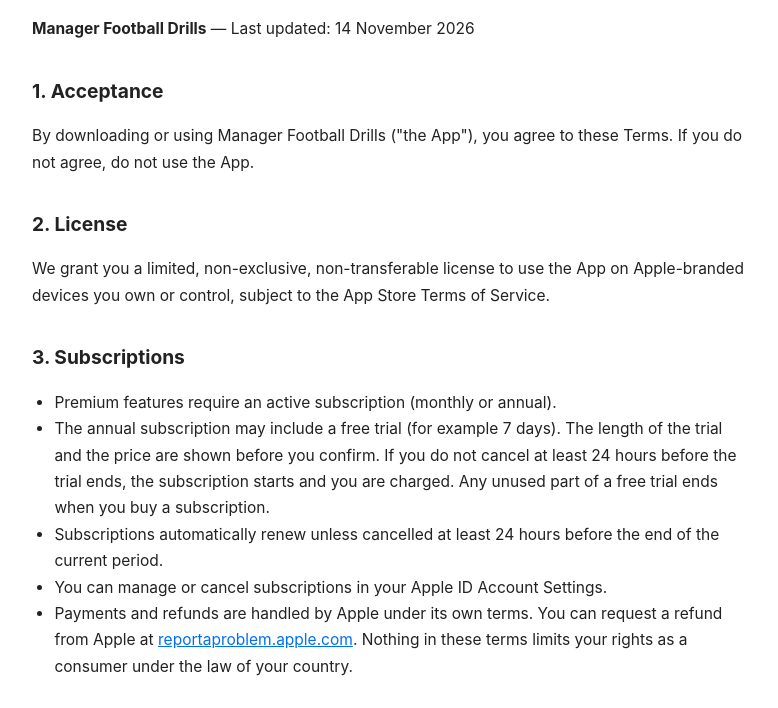
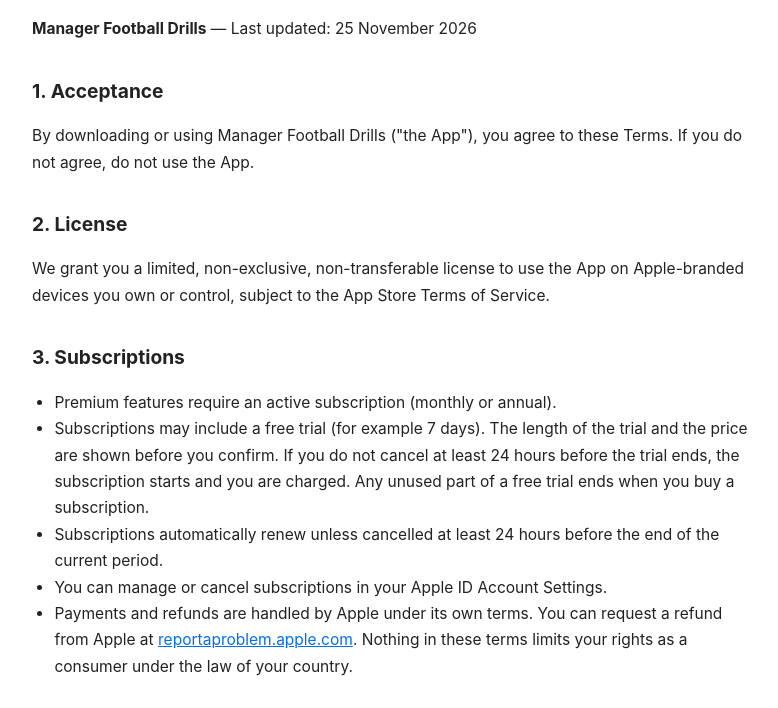
Before and after one commit to Axecb6/axecb6.github.io, a plain HTML site: page manager-foot-drills/terms/index.html in a window 1280 px wide. Shown: the part 92-800 px from the top of the page, without its empty margins (248-1026 px from the left). Drawn offline with Linux system fonts and the light colour scheme.

Commit message:
Manager Foot Drills: termos — teste grátis em ambas as subscrições
Co-Authored-By: Claude Opus 5.5 <noreply@anthropic.com>

```diff
--- a/manager-foot-drills/terms/index.html
+++ b/manager-foot-drills/terms/index.html
@@ -13,7 +13,7 @@
 </head>
 <body>
 <h1>Terms of Use</h1>
-<p><strong>Manager Football Drills</strong> — Last updated: 14 November 2026</p>
+<p><strong>Manager Football Drills</strong> — Last updated: 25 November 2026</p>
 
 <h2>1. Acceptance</h2>
 <p>By downloading or using Manager Football Drills ("the App"), you agree to these Terms. If you do not agree, do not use the App.</p>
@@ -24,7 +24,7 @@
 <h2>3. Subscriptions</h2>
 <ul>
   <li>Premium features require an active subscription (monthly or annual).</li>
-  <li>The annual subscription may include a free trial (for example 7 days). The length of the trial and the price are shown before you confirm. If you do not cancel at least 24 hours before the trial ends, the subscription starts and you are charged. Any unused part of a free trial ends when you buy a subscription.</li>
+  <li>Subscriptions may include a free trial (for example 7 days). The length of the trial and the price are shown before you confirm. If you do not cancel at least 24 hours before the trial ends, the subscription starts and you are charged. Any unused part of a free trial ends when you buy a subscription.</li>
   <li>Subscriptions automatically renew unless cancelled at least 24 hours before the end of the current period.</li>
   <li>You can manage or cancel subscriptions in your Apple ID Account Settings.</li>
   <li>Payments and refunds are handled by Apple under its own terms. You can request a refund from Apple at <a href="https://reportaproblem.apple.com">reportaproblem.apple.com</a>. Nothing in these terms limits your rights as a consumer under the law of your country.</li>
```
